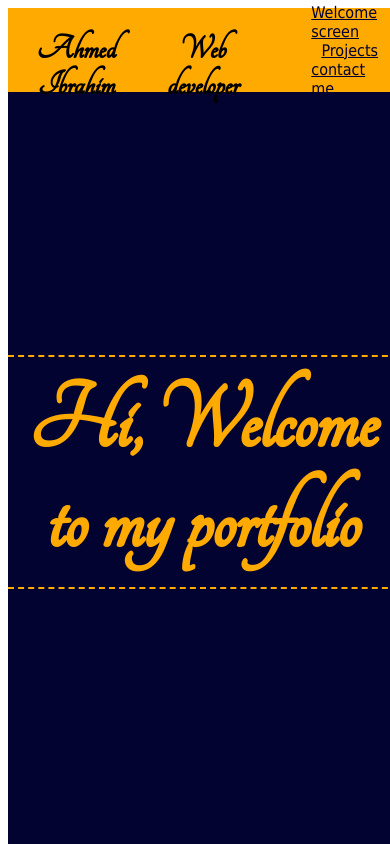
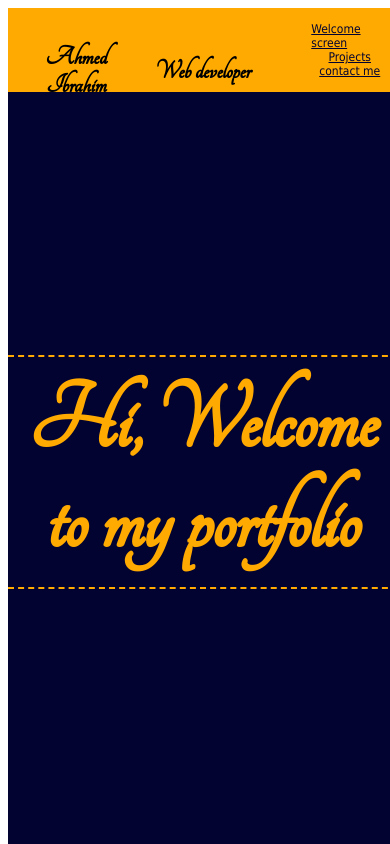
Before and after one commit to midohima2006/Portfolio, a plain HTML site: page index.html in a window 390 px wide. Shown: the top 844 px of the page. Drawn offline with Linux system fonts and the light colour scheme.

Commit message:
Update styles.css

```diff
--- a/styles.css
+++ b/styles.css
@@ -171,10 +171,10 @@ a:visited {
   #nav-list {
     flex-direction: column;
     width: 30%;
-    font-size: 1rem;
+    font-size: 0.75rem;
   }
   .name {
-    font-size: 2.25rem;
+    font-size: 1.75rem;
   }
   #projects {
     height: 190vh;
```
